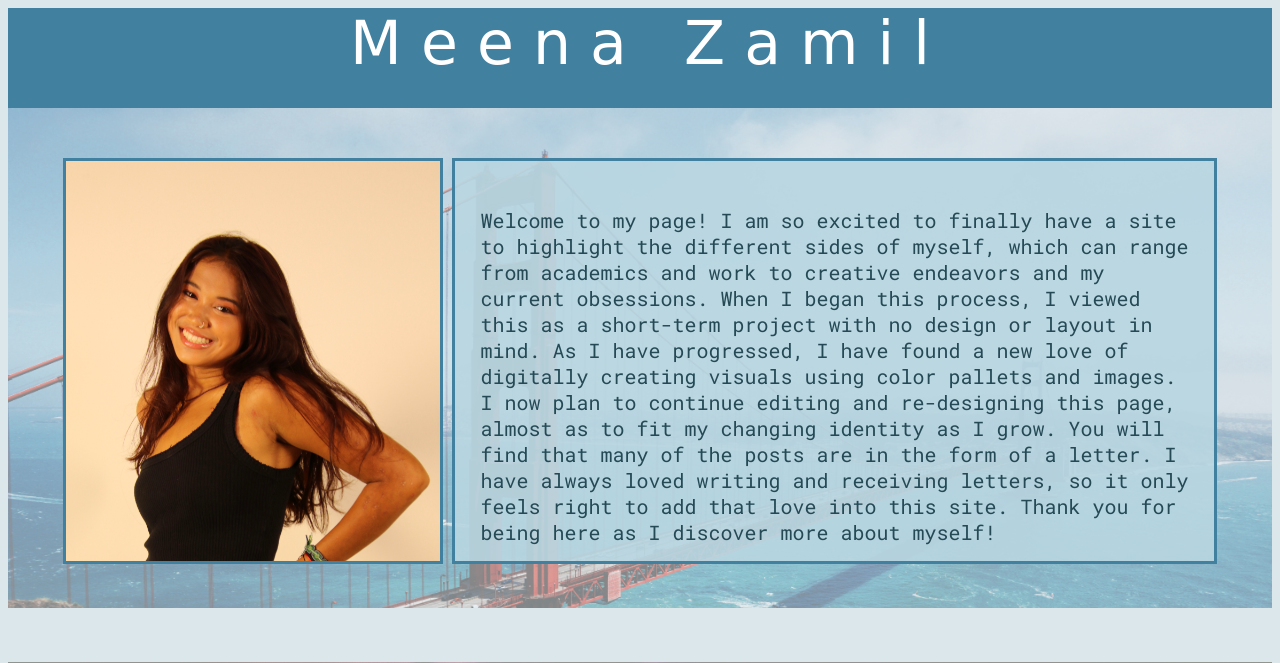
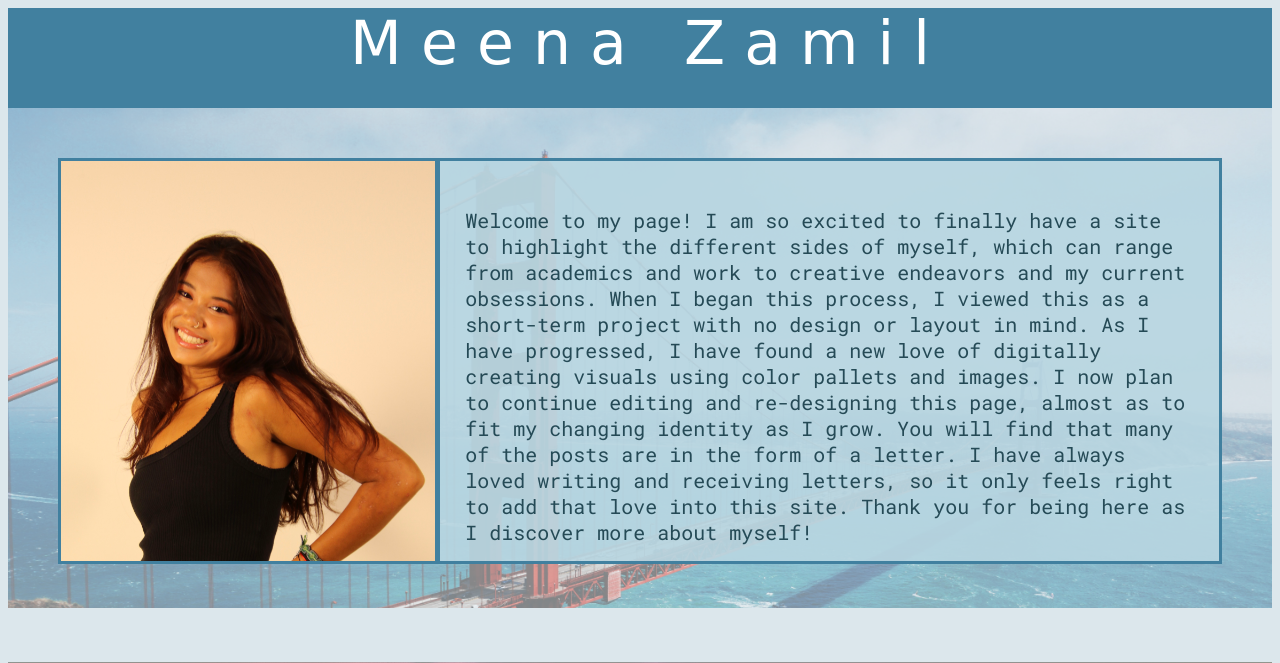
Before and after one commit to meenalzamil/summer-project-2022, a PHP site: page / in a window 1280 px wide. Shown: the top 663 px of the page. Run offline with PHP 8.4, Linux system fonts and the light colour scheme; some web fonts are replaced.

Commit message:
editing kind of

```diff
--- a/index.php
+++ b/index.php
@@ -22,16 +22,10 @@
             <div class="left">
                 <img id="profileImage" src="profile.jpeg" alt="Meena's Picture"/>
             </div>
-            <div id="aboutMeText" class="right">
-                <div id="blockOneText">
-                    <!-- <h1> Meena Zamil</h1> -->
-                    <!-- <p> Hello!</p> -->
-                    <br/>
-                    <p>Welcome to my page! I am so excited to finally have a site to highlight the different sides of myself, which can range from academics and work to creative endeavors and my current obsessions. When I began this process, I viewed this as a short-term project with no design or layout in mind. As I have progressed, I have found a new love of digitally creating visuals using color pallets and images. I now plan to continue editing and re-designing this page, almost as to fit my changing identity as I grow. You will find that many of the posts are in the form of a letter. I have always loved writing and receiving letters, so it only feels right to add that love into this site. Thank you for being here as I discover more about myself!
-                    </p>
-
-
-                </div>
+            <div id="blockOneText" class="right">
+                <br/>
+                <p>Welcome to my page! I am so excited to finally have a site to highlight the different sides of myself, which can range from academics and work to creative endeavors and my current obsessions. When I began this process, I viewed this as a short-term project with no design or layout in mind. As I have progressed, I have found a new love of digitally creating visuals using color pallets and images. I now plan to continue editing and re-designing this page, almost as to fit my changing identity as I grow. You will find that many of the posts are in the form of a letter. I have always loved writing and receiving letters, so it only feels right to add that love into this site. Thank you for being here as I discover more about myself!
+                </p>
             </div>
         </div>
     </div>
@@ -45,7 +39,7 @@
     <div id="blockTwo">
         <div id="backgroundTwo">
         </div>
-        <div class="row">
+            <div  class="row">
             <div class="space">
                 <a class="linking" href="classes.html"><h2 class="blockTwoColor">Classes</h2></a>
                 <p class="aboutMe">There are so many amazing classes I have taken since starting college, both related and unrelated to my major program. Here are some of my favorite or most influntial classes and why they left such an impact. </p>
--- a/styles.css
+++ b/styles.css
@@ -51,19 +51,17 @@ h2 {
     height: 400px;
     border: 3px solid #41809F;
 }
-#aboutMeText{
-    margin: 50px;
-    height: 400px;
-    width: 60%;
-    background-color: rgba(184, 214, 225, .9);
-    border: 3px solid #41809F;
-}
 
 .left {
     width: 30%;
 }
 
 #blockOneText{
+    margin: 50px;
+    height: 400px;
+    width: 60%;
+    background-color: rgba(184, 214, 225, .9);
+    border: 3px solid #41809F;
     text-align: left;
     font-family: 'Roboto Mono', monospace;
     font-size: 20;
```
Also changed, not shown: 1 other file.
